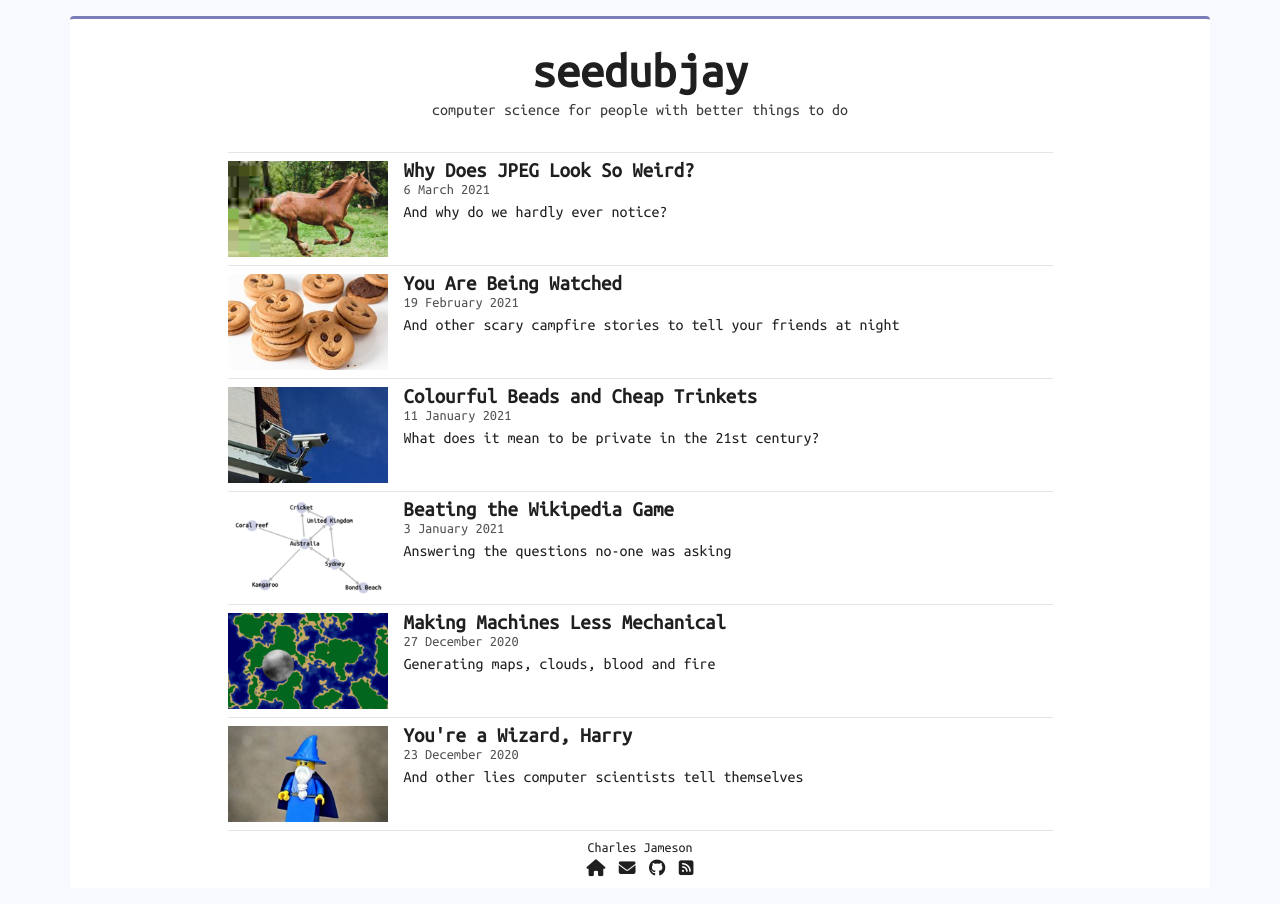
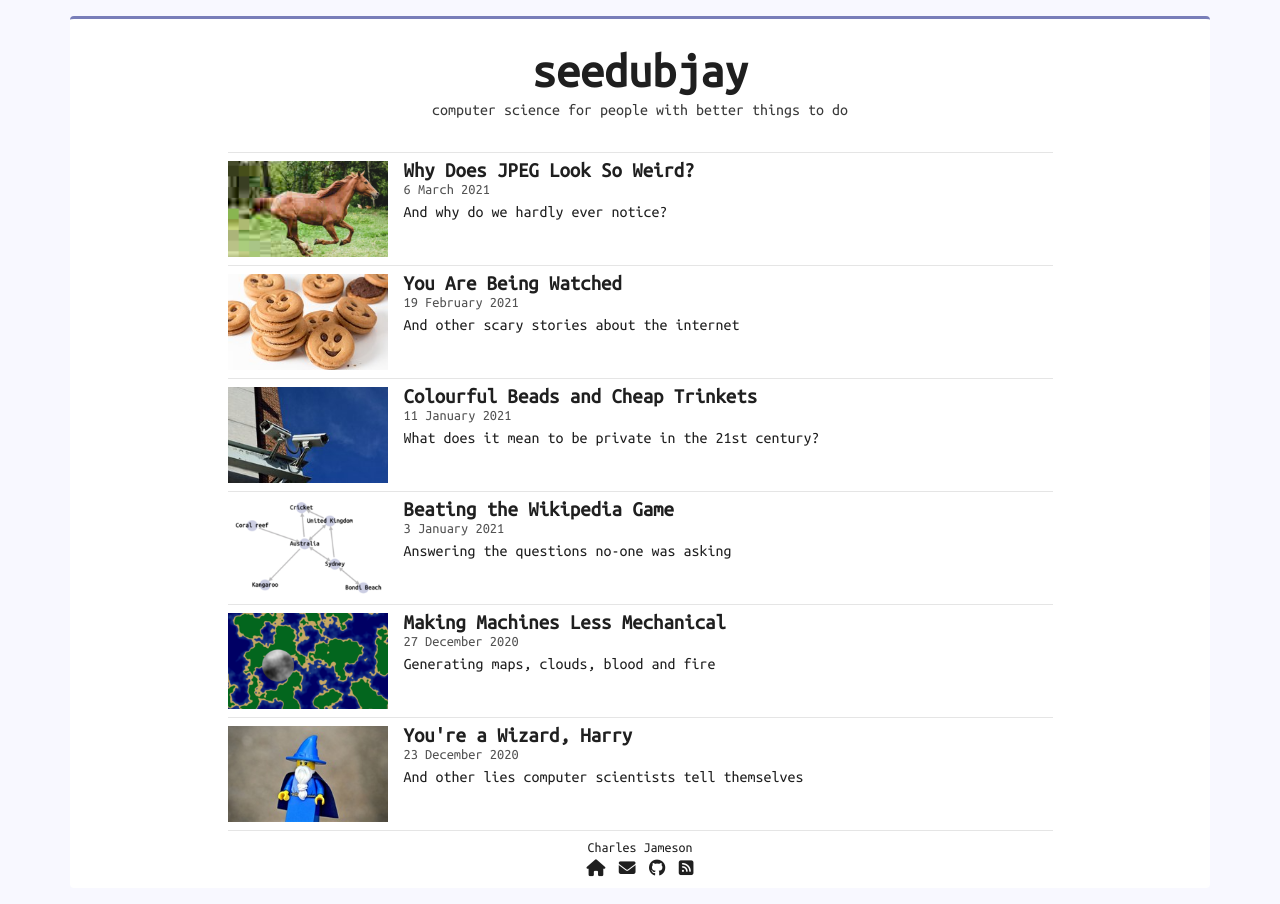
Before and after one commit to seedubjay/seedubjay.github.io, a Jekyll site: the page built from index.html, in a window 1280 px wide. Built offline with Jekyll 4.4.1, drawn with Linux system fonts in a browser that asks for light colours; nearby versions of some CDN libraries.

Commit message:
just tagline

```diff
--- a/_posts/2021-02-19-you-are-being-watched.md
+++ b/_posts/2021-02-19-you-are-being-watched.md
@@ -7,7 +7,7 @@ styles: ['internet-tracking']
 use_d3: true
 image: "/assets/jpg/evil-cookies.jpg"
 thumbnail: "/assets/jpg/evil-cookies-thumbnail.jpg"
-subtitle: And other scary campfire stories to tell your friends at night
+subtitle: And other scary stories about the internet
 related: ['21st-century-privacy', 'wikipedia-clicks']
 ---
 
```
